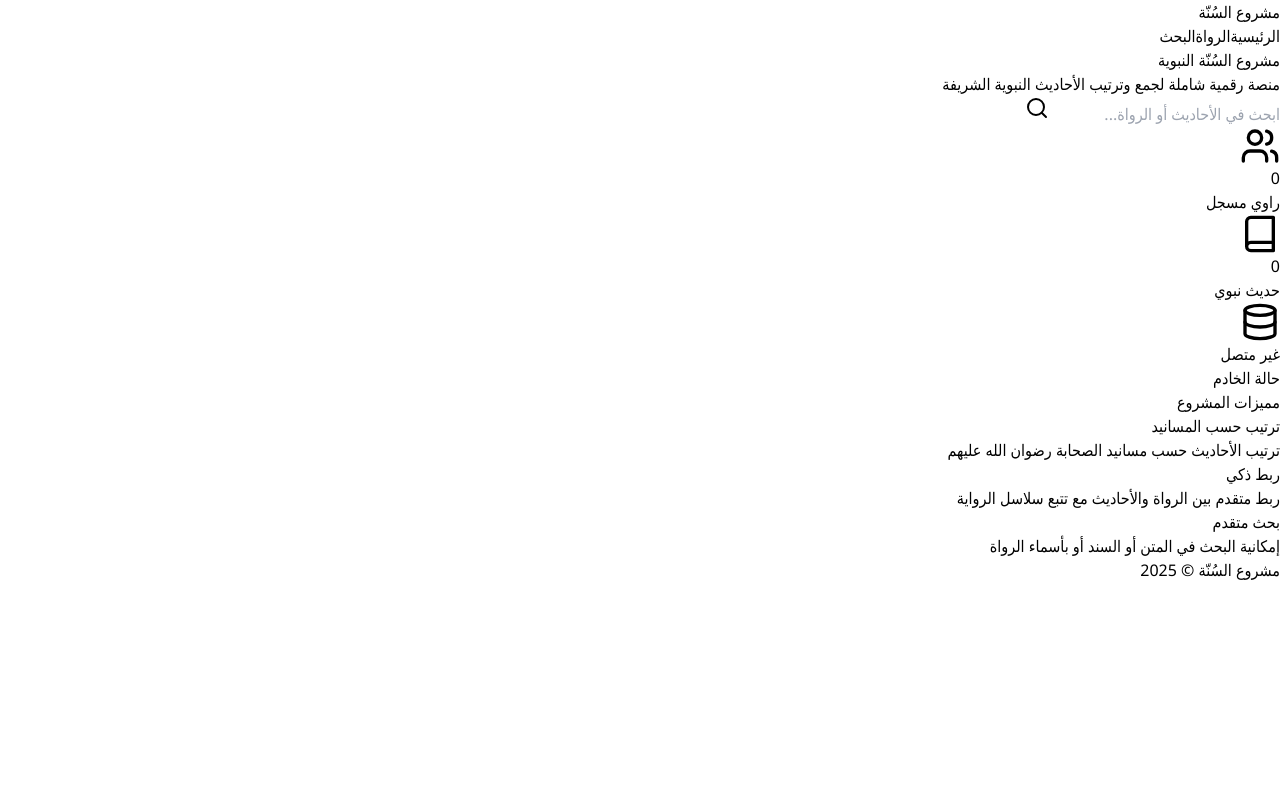
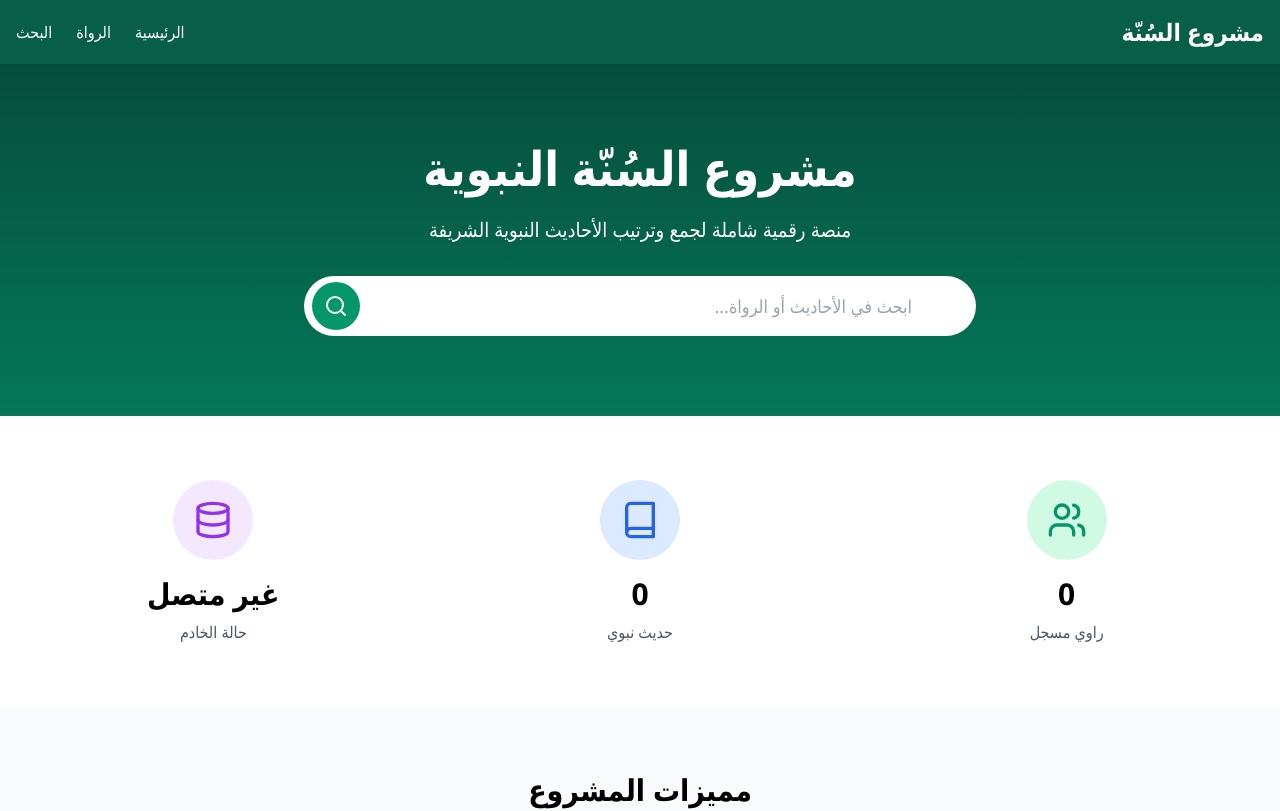
Before and after one commit to OmarMesselmani/sunnah, a Next.js app in the folder sunnah-frontend/: page / in a window 1280 px wide. Shown: the top 811 px of the page. Built offline with nearby package versions, Linux system fonts and the light colour scheme; no server answers.

Commit message:
intial etat

```diff
--- a/sunnah-frontend/postcss.config.mjs
+++ b/sunnah-frontend/postcss.config.mjs
@@ -1,7 +1,8 @@
-// postcss.config.mjs (ES Modules)
-export default {
+/** @type {import('postcss-load-config').Config} */
+const config = {
   plugins: {
     tailwindcss: {},
     autoprefixer: {},
   },
 };
+export default config;
--- a/sunnah-frontend/src/app/globals.css
+++ b/sunnah-frontend/src/app/globals.css
@@ -2,7 +2,6 @@
 @tailwind components;
 @tailwind utilities;
 
-/* Custom styles for Arabic text */
 body {
   font-family: 'Segoe UI', Tahoma, Geneva, Verdana, sans-serif;
   direction: rtl;
--- a/sunnah-frontend/src/app/page.tsx
+++ b/sunnah-frontend/src/app/page.tsx
@@ -13,10 +13,12 @@ export default function HomePage() {
   const [searchQuery, setSearchQuery] = useState('');
 
   useEffect(() => {
+    // Check server connection
     checkHealth()
       .then(() => {
         setStats(prev => ({ ...prev, connected: true }));
 
+        // Get stats
         getNarrators({ limit: 1 }).then(data => {
           setStats(prev => ({ ...prev, narrators: data.pagination?.total || 0 }));
         });
@@ -40,28 +42,28 @@ export default function HomePage() {
   return (
     <div>
       {/* Hero Section */}
-      <section className="hero-section">
-        <div className="hero-container">
-          <h1 className="hero-title">
+      <section className="bg-gradient-to-b from-emerald-900 to-emerald-700 text-white py-20">
+        <div className="container mx-auto px-4 text-center">
+          <h1 className="text-5xl font-bold mb-6">
             مشروع السُنّة النبوية
           </h1>
-          <p className="hero-subtitle">
+          <p className="text-xl mb-8 max-w-3xl mx-auto">
             منصة رقمية شاملة لجمع وترتيب الأحاديث النبوية الشريفة
           </p>
 
           {/* Search Bar */}
-          <form onSubmit={handleSearch} className="search-form">
-            <div className="search-wrapper">
+          <form onSubmit={handleSearch} className="max-w-2xl mx-auto">
+            <div className="relative">
               <input
                 type="text"
                 value={searchQuery}
                 onChange={(e) => setSearchQuery(e.target.value)}
                 placeholder="ابحث في الأحاديث أو الرواة..."
-                className="search-input"
+                className="w-full px-6 py-4 pr-16 text-gray-800 rounded-full text-lg"
               />
               <button
                 type="submit"
-                className="search-button"
+                className="absolute left-2 top-1/2 transform -translate-y-1/2 bg-emerald-600 text-white p-3 rounded-full hover:bg-emerald-700"
               >
                 <Search size={24} />
               </button>
@@ -71,63 +73,63 @@ export default function HomePage() {
       </section>
 
       {/* Stats Section */}
-      <section className="stats-section">
-        <div className="stats-container">
-          <div className="stats-grid">
-            <div className="stat-card">
-              <div className="stat-icon green">
+      <section className="py-16 bg-white">
+        <div className="container mx-auto px-4">
+          <div className="grid grid-cols-1 md:grid-cols-3 gap-8">
+            <div className="text-center">
+              <div className="inline-flex items-center justify-center w-20 h-20 bg-emerald-100 text-emerald-600 rounded-full mb-4">
                 <Users size={40} />
               </div>
-              <h3 className="stat-number">{stats.narrators}</h3>
-              <p className="stat-label">راوي مسجل</p>
+              <h3 className="text-3xl font-bold mb-2">{stats.narrators}</h3>
+              <p className="text-gray-600">راوي مسجل</p>
             </div>
 
-            <div className="stat-card">
-              <div className="stat-icon blue">
+            <div className="text-center">
+              <div className="inline-flex items-center justify-center w-20 h-20 bg-blue-100 text-blue-600 rounded-full mb-4">
                 <Book size={40} />
               </div>
-              <h3 className="stat-number">{stats.hadiths}</h3>
-              <p className="stat-label">حديث نبوي</p>
+              <h3 className="text-3xl font-bold mb-2">{stats.hadiths}</h3>
+              <p className="text-gray-600">حديث نبوي</p>
             </div>
 
-            <div className="stat-card">
-              <div className="stat-icon purple">
+            <div className="text-center">
+              <div className="inline-flex items-center justify-center w-20 h-20 bg-purple-100 text-purple-600 rounded-full mb-4">
                 <Database size={40} />
               </div>
-              <h3 className="stat-number">
+              <h3 className="text-3xl font-bold mb-2">
                 {stats.connected ? 'متصل' : 'غير متصل'}
               </h3>
-              <p className="stat-label">حالة الخادم</p>
+              <p className="text-gray-600">حالة الخادم</p>
             </div>
           </div>
         </div>
       </section>
 
       {/* Features Section */}
-      <section className="features-section">
-        <div className="features-container">
-          <h2 className="features-title">
+      <section className="py-16 bg-gray-50">
+        <div className="container mx-auto px-4">
+          <h2 className="text-3xl font-bold text-center mb-12">
             مميزات المشروع
           </h2>
 
-          <div className="features-grid">
-            <div className="feature-card">
-              <h3 className="feature-title">ترتيب حسب المسانيد</h3>
-              <p className="feature-description">
+          <div className="grid grid-cols-1 md:grid-cols-3 gap-8 max-w-4xl mx-auto">
+            <div className="bg-white p-6 rounded-lg shadow-md">
+              <h3 className="text-xl font-bold mb-3">ترتيب حسب المسانيد</h3>
+              <p className="text-gray-600">
                 ترتيب الأحاديث حسب مسانيد الصحابة رضوان الله عليهم
               </p>
             </div>
 
-            <div className="feature-card">
-              <h3 className="feature-title">ربط ذكي</h3>
-              <p className="feature-description">
+            <div className="bg-white p-6 rounded-lg shadow-md">
+              <h3 className="text-xl font-bold mb-3">ربط ذكي</h3>
+              <p className="text-gray-600">
                 ربط متقدم بين الرواة والأحاديث مع تتبع سلاسل الرواية
               </p>
             </div>
 
-            <div className="feature-card">
-              <h3 className="feature-title">بحث متقدم</h3>
-              <p className="feature-description">
+            <div className="bg-white p-6 rounded-lg shadow-md">
+              <h3 className="text-xl font-bold mb-3">بحث متقدم</h3>
+              <p className="text-gray-600">
                 إمكانية البحث في المتن أو السند أو بأسماء الرواة
               </p>
             </div>
--- a/sunnah-frontend/tailwind.config.js
+++ /dev/null
@@ -1,8 +0,0 @@
-/** @type {import('tailwindcss').Config} */
-module.exports = {
-  content: [],
-  theme: {
-    extend: {},
-  },
-  plugins: [],
-}
--- a/sunnah-frontend/tailwind.config.ts
+++ b/sunnah-frontend/tailwind.config.ts
@@ -1,15 +1,20 @@
-/** @type {import('tailwindcss').Config} */
-module.exports = {
+import type { Config } from "tailwindcss";
+
+const config: Config = {
   content: [
-    "./app/**/*.{js,ts,jsx,tsx,mdx}", // لمجلد app إذا كنت تستخدم App Router
-    "./pages/**/*.{js,ts,jsx,tsx,mdx}", // لمجلد pages إذا كنت تستخدم Pages Router
-    "./components/**/*.{js,ts,jsx,tsx,mdx}", // لأي مجلد components
-    // أو بشكل أعم ليشمل كل شيء داخل src أو المشروع مباشرةً
-    "./src/**/*.{js,ts,jsx,tsx,mdx}",
-    "./*.{js,ts,jsx,tsx,mdx}", // إذا كانت هناك ملفات في الجذر مباشرة
+    "./src/pages/**/*.{js,ts,jsx,tsx,mdx}",
+    "./src/components/**/*.{js,ts,jsx,tsx,mdx}",
+    "./src/app/**/*.{js,ts,jsx,tsx,mdx}", // تأكد من وجود هذا السطر أو ما يماثله
   ],
   theme: {
-    extend: {},
+    extend: {
+      backgroundImage: {
+        "gradient-radial": "radial-gradient(var(--tw-gradient-stops))",
+        "gradient-conic":
+          "conic-gradient(from 180deg at 50% 50%, var(--tw-gradient-stops))",
+      },
+    },
   },
   plugins: [],
-}
+};
+export default config;
```
